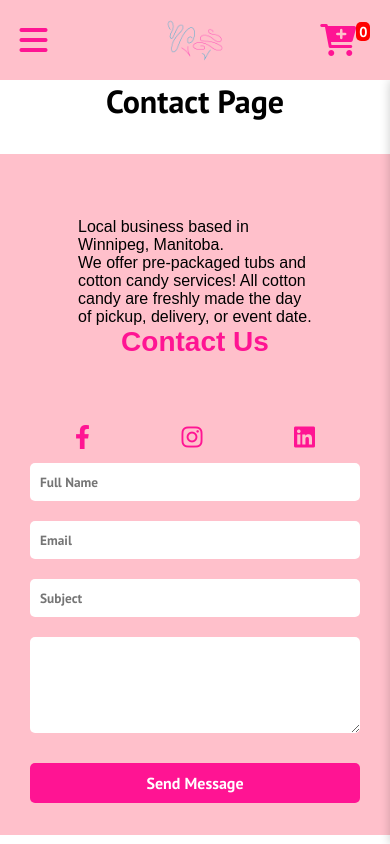
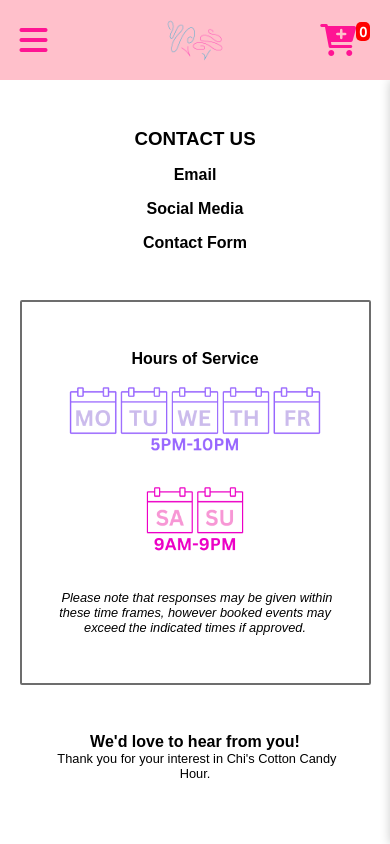
Before and after one commit to MarkMerante/Cotton-Candy-Hour, a React (Create React App) app: page /contact in a window 390 px wide. Shown: the top 844 px of the page. Built offline with nearby package versions, Linux system fonts and the light colour scheme; a web font is replaced by a local one.

Commit message:
Contact Page

```diff
--- /dev/null
+++ b/src/components/ContactHero.css
@@ -0,0 +1,122 @@
+.contact-hero-container {
+    display: flex;
+    flex-direction: column;
+    justify-content: center;
+    align-items: center;
+}
+
+.contact-hero-container h3, .contact-hero-container h4,.contact-hero-container p {
+    font-family: Arial,'Lucida Sans Unicode','Trebuchet MS','Lucida Grande',   sans-serif, 'Lucida Sans';
+    text-align: center;
+    margin: 0;
+}
+
+p {
+    text-indent: .3em;
+}
+
+.contact-hero-intro, .content-details{
+    display: grid;
+    grid-template-columns: 1fr;
+    justify-content: center;
+    align-items: center;
+}
+
+.contact-hero-intro {
+    gap: 1em;
+    margin: 3em 0;
+}
+
+
+.content {
+    display: flex;
+    justify-content: center;
+    padding: 0;
+    color: inherit;
+}
+
+.social {
+    text-decoration: underline;
+    transition: all 0.3s ease-out;
+}
+
+.social:hover {
+    transform: scale(1.05);
+}
+
+.calendar-container {
+    border: 2px solid #6D6D6D;
+    border-radius: 2px;
+    width: 90%;
+    display: flex;
+    justify-content: center;
+    align-items: center;
+}
+
+.calendar-container-contents {
+    margin: 3em 0;
+    display: grid;
+    grid-template-columns: 1fr;
+    justify-content: center;
+    align-items: center;
+    gap: 0;
+}
+
+.calendar-img {
+    width: 60%;
+    margin: -1.2em auto;
+
+}
+
+.calendar-container-contents p {
+    font-style: italic;
+    font-size: .8em;
+}
+
+.calendar-container-contents > :nth-child(3) {
+    margin: -3em auto 0;
+}
+
+.outro {
+    margin:3em
+}
+
+.outro p {
+    font-size: .8em;
+}
+
+@media screen and (min-width: 501px) and (max-width: 950px) {
+    .calendar-container-contents > :nth-child(4) {
+        width: 80%;
+        margin: 0 auto
+    }
+}
+
+@media screen and (min-width: 501px) and (max-width: 600px) {
+    .calendar-container-contents > :nth-child(3) {
+        margin: -1.5em auto 0;
+    }
+}
+
+@media screen and (max-width: 500px) {
+    .calendar-img {
+        width: 80%;
+        margin: -1em auto;
+
+    }
+
+    .calendar-container-contents > :nth-child(3) {
+        margin: -1.5em auto 0;
+    }
+
+    .calendar-container-contents > :nth-child(4) {
+        width: 80%;
+        margin: 0 auto
+    }
+}
+
+@media screen and (max-width: 300px) {
+    .calendar-container-contents > :nth-child(3) {
+        margin: 0 auto;
+    }
+}
--- /dev/null
+++ b/src/components/ContactHero.js
@@ -0,0 +1,59 @@
+import React from "react"
+import { Link } from "react-router-dom"
+import "./ContactHero.css"
+import Weekday from "../images/weekday_calender.PNG"
+import Weekend from "../images/weekend_calendar.PNG"
+
+const ContactHero = () => {
+    return (
+        <div className="contact-hero-container">
+            <div className="contact-hero-intro">
+                <h3>CONTACT US</h3>
+                <div className="contact-details">
+                    <h4>Email</h4>
+                    <div className="content">
+                        <h4 className="bolded-content">Inquiry: </h4>
+                        <p>chi@cottoncandyhour.com</p>
+                    </div>
+                    <div className="content">
+                        <h4 className="bolded-content">Orders: </h4>
+                        <p>orders@cottoncandyhour.com</p>
+                    </div>
+                </div>
+                <div className="contact-details">
+                    <h4>Social Media</h4>
+                    <Link to='https://www.facebook.com/profile.php?id=100088423180662' className="content">
+                        <h4 className="bolded-content social">Facebook: </h4>
+                        <p>/chicottoncandyhour</p>
+                    </Link>
+                    <Link to='https://www.instagram.com/cottoncandyhour' className="content">
+                        <h4 className="bolded-content social">Instagram: </h4>
+                        <p>cottoncandyhour</p>
+                    </Link>
+                </div>
+                <div className="contact-details">
+                    <h4>Contact Form</h4>
+                    <div className="content">
+                        <h4 className="bolded-content">Website:</h4>
+                        <p>Use the message box below</p>
+                    </div>
+                </div>
+            </div>
+            <div className="calendar-container">
+                <div className="calendar-container-contents">
+                    <h4>Hours of Service</h4>
+                    <img src={Weekday} alt="Weekday Calendar" className="calendar-img"/>
+                    <img src={Weekend} alt="Weekend Calendar" className="calendar-img"/>
+                    <p>Please note that responses may be given within these time frames, however booked events may exceed the indicated times if approved.</p>
+                </div>
+            </div>
+            <div className="outro">
+                <h4> We'd love to hear from you!</h4>
+                <p>Thank you for your interest in Chi's Cotton Candy Hour.</p>
+            </div>
+        </div>
+    )
+
+}
+
+export default ContactHero
--- a/src/components/pages/Contact.js
+++ b/src/components/pages/Contact.js
@@ -1,10 +1,11 @@
 import React from 'react'
 import '../../App.css'
+import ContactHero from "../ContactHero"
 
 function Contact() {
     return (
         <>
-            <h1>Contact Page</h1>
+            <ContactHero />
         </>
     )
 }
```
Also changed, not shown: src/images/weekday_calender.PNG (added), src/images/weekend_calendar.PNG (added).
